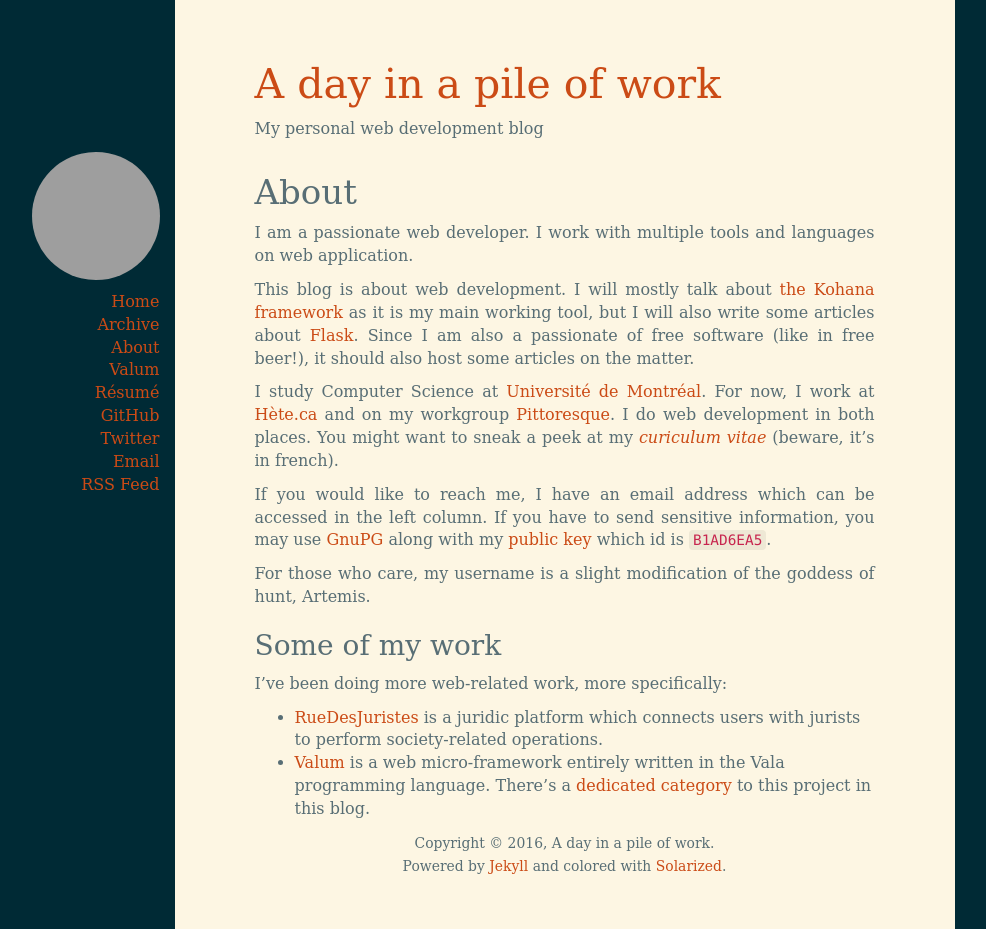
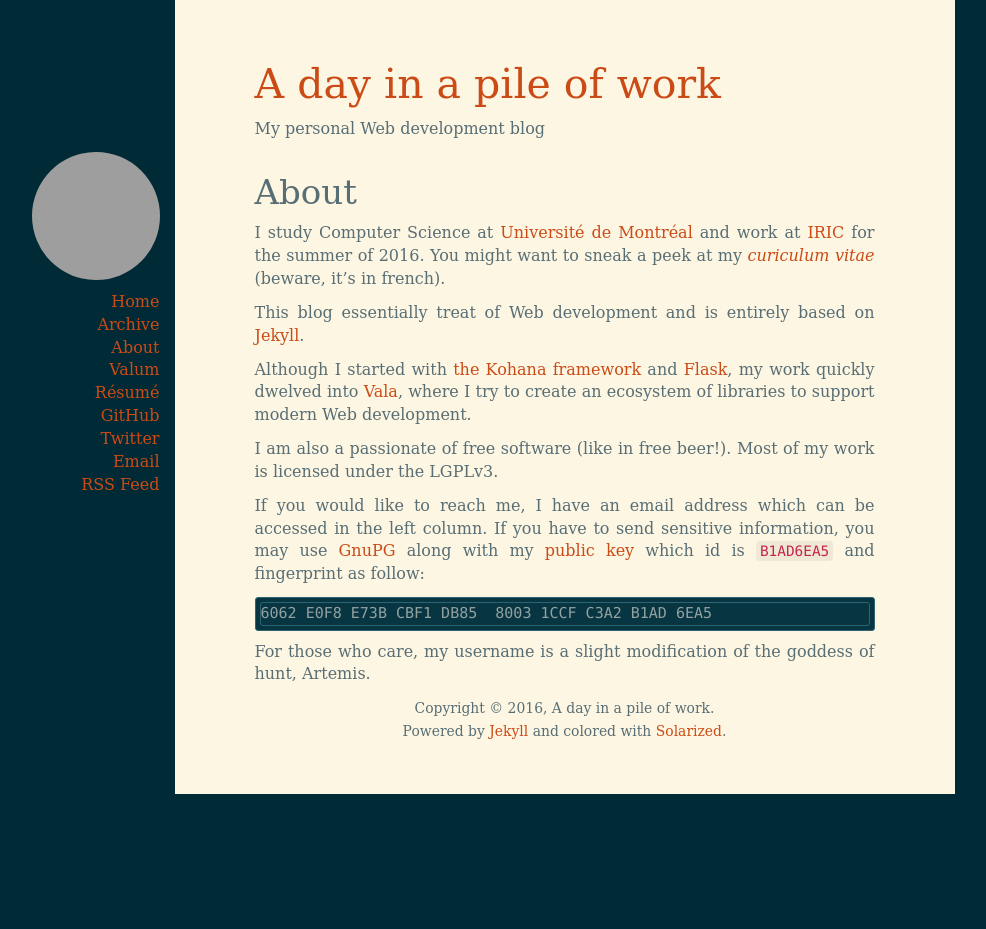
Before and after one commit to arteymix/arteymix.github.io, a Jekyll site: the page built from about/index.md, in a window 1280 px wide. Shown: the whole page, without its empty margins (173-1159 px from the left). Built offline with Jekyll 4.4.1, drawn with Linux system fonts in a browser that asks for light colours; some web fonts are replaced; comment, search, counter and statistics services are not loaded; after the commit the page ends 900 px from its top, so only the background shows below that; grey boxes are pictures that could not be loaded.

Commit message:
Update 'About' section with newest details

````diff
--- a/_config.yml
+++ b/_config.yml
@@ -1,7 +1,7 @@
 name: A day in a pile of work
 url: https://arteymix.github.io
 author: Guillaume Poirier-Morency <guillaumepoiriermorency@gmail.com>
-description: My personal web development blog
+description: My personal Web development blog
 
 exclude: ['README.md', 'Gemfile.lock', 'Gemfile', 'Rakefile', 'Makefile']
 
@@ -12,3 +12,4 @@
   - jekyll-paginate
   - jekyll-feed
   - jekyll-seo-tag
+  - jekyll-mentions
--- a/about/index.md
+++ b/about/index.md
@@ -3,37 +3,30 @@
 title: About
 ---
 
-I am a passionate web developer. I work with multiple tools and languages on web
-application.
+I study Computer Science at [Université de Montréal](http://www.umontreal.ca)
+and work at [IRIC](http://iric.ca/) for the summer of 2016. You might want to
+sneak a peek at my [_curiculum vitae_](/assets/curiculum-vitae.pdf) (beware,
+it's in french).
 
-This blog is about web development. I will mostly talk about
-[the Kohana framework](http://kohanaframework.org) as it is my main working
-tool, but I will also write some articles about [Flask](http://flask.pocoo.org).
-Since I am also a passionate of free software (like in free beer!), it should
-also host some articles on the matter.
+This blog essentially treat of Web development and is entirely based on
+[Jekyll](https://jekyllrb.com/).
 
-I study Computer Science at [Université de Montréal](http://www.umontreal.ca).
-For now, I work at [Hète.ca](http://hete.ca) and on my workgroup
-[Pittoresque](https://pittoresque.github.io). I do web development in both
-places. You might want to sneak a peek at my
-[_curiculum vitae_](/assets/curiculum-vitae.pdf) (beware, it's in french).
+Although I started with [the Kohana framework](http://kohanaframework.org) and
+[Flask](http://flask.pocoo.org), my work quickly dwelved into
+[Vala](https://wiki.gnome.org/Projects/Vala), where I try to create an
+ecosystem of libraries to support modern Web development.
 
+I am also a passionate of free software (like in free beer!). Most of my work
+is licensed under the LGPLv3.
 
 If you would like to reach me, I have an email address which can be accessed in
 the left column. If you have to send sensitive information, you may use
-[GnuPG](https://www.gnupg.org) along with my
-[public key](/assets/guillaumepoiriermorency.gpg) which id is
-<code>B1AD6EA5</code>.
+[GnuPG](https://www.gnupg.org) along with my [public key](/assets/guillaumepoiriermorency.gpg)
+which id is <code>B1AD6EA5</code> and fingerprint as follow:
+
+```
+6062 E0F8 E73B CBF1 DB85  8003 1CCF C3A2 B1AD 6EA5
+```
 
 For those who care, my username is a slight modification of the goddess of hunt,
 Artemis.
-
-### Some of my work
-
-I've been doing more web-related work, more specifically:
-
- - [RueDesJuristes](https://ruedesjuristes.com) is a juridic platform which
-   connects users with jurists to perform society-related operations.
- - [Valum](https://github.com/valum-framework/valum) is a web micro-framework
-   entirely written in the Vala programming language. There's a
-   [dedicated category](/valum) to this project in this blog.
````
